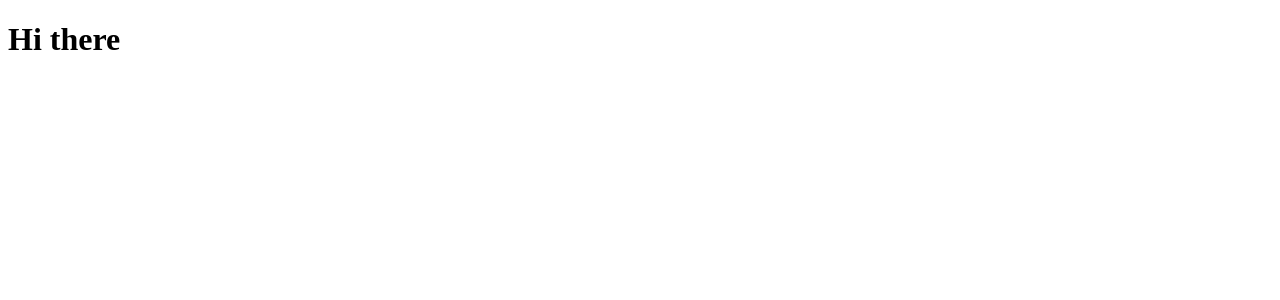
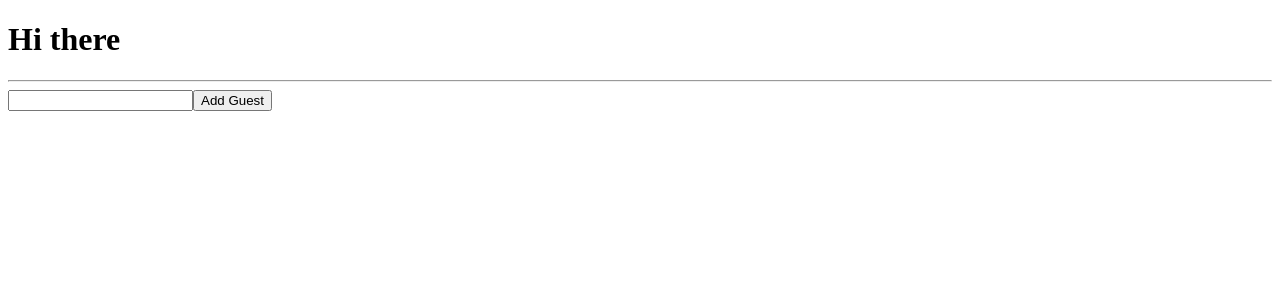
Before and after one commit to SamroodAli/getting-started-typescript-react, a React (Create React App) app: page / in a window 1280 px wide. Shown: the top 300 px of the page. Built offline with nearby package versions, Linux system fonts and the light colour scheme.

Commit message:
Setup:GuestList component and render it in another root:id state

```diff
--- a/public/index.html
+++ b/public/index.html
@@ -29,6 +29,7 @@
   <body>
     <noscript>You need to enable JavaScript to run this app.</noscript>
     <div id="root"></div>
+    <div id="state"></div>
     <!--
       This HTML file is a template.
       If you open it directly in the browser, you will see an empty page.
--- a/src/index.tsx
+++ b/src/index.tsx
@@ -1,4 +1,5 @@
 import ReactDOM from "react-dom";
+import GuestList from "./state/GuestList";
 
 const App = () => {
   return (
@@ -9,3 +10,10 @@ const App = () => {
 };
 
 ReactDOM.render(<App />, document.getElementById("root"));
+ReactDOM.render(
+  <>
+    <hr />
+    <GuestList />
+  </>,
+  document.getElementById("state")
+);
--- /dev/null
+++ b/src/state/GuestList.tsx
@@ -0,0 +1,10 @@
+const GuestList: React.FC = () => {
+  return (
+    <div>
+      <input />
+      <button>Add Guest</button>
+    </div>
+  );
+};
+
+export default GuestList;
```
